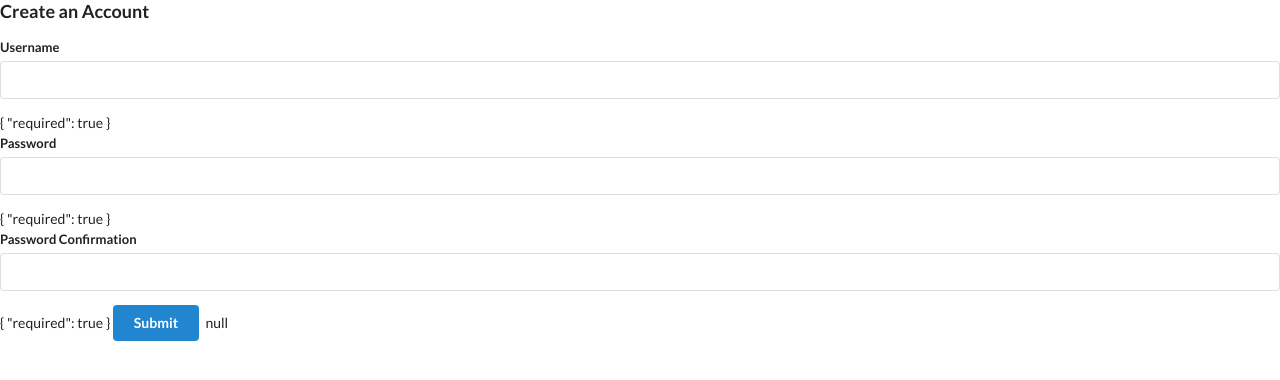
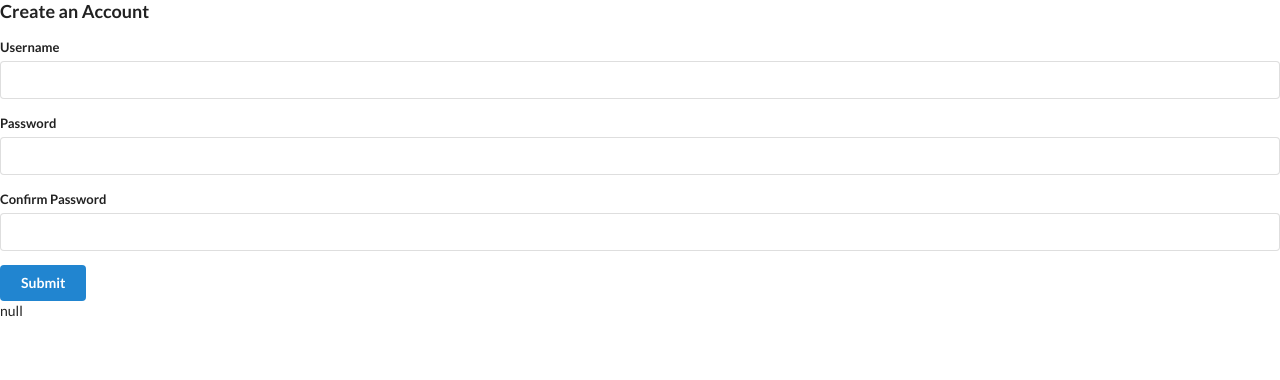
Before and after one commit to pcraven18/emailclient, an Angular app: page /signup in a window 1280 px wide. Shown: the top 380 px of the page. Built offline with nearby package versions, Linux system fonts and the light colour scheme.

Commit message:
adds custom validator messages

```diff
--- a/src/app/auth/auth.module.ts
+++ b/src/app/auth/auth.module.ts
@@ -5,7 +5,7 @@ import { ReactiveFormsModule } from '@angular/forms';
 import { AuthRoutingModule } from './auth-routing.module';
 import { SigninComponent } from './signin/signin.component';
 import { SignupComponent } from './signup/signup.component';
-
+import { SharedModule } from '../shared/shared.module';
 
 @NgModule({
   declarations: [SigninComponent, SignupComponent],
@@ -13,7 +13,7 @@ import { SignupComponent } from './signup/signup.component';
     CommonModule,
     AuthRoutingModule,
     ReactiveFormsModule,
-
+    SharedModule
   ]
 })
 export class AuthModule { }
--- /dev/null
+++ b/src/app/auth/auth.service.ts
@@ -0,0 +1,20 @@
+import { Injectable } from '@angular/core';
+import { HttpClient } from '@angular/common/http';
+
+interface UsernameAvailableResponse {
+  available: boolean;
+}
+
+@Injectable({
+  providedIn: 'root'
+})
+export class AuthService {
+
+  constructor(private http: HttpClient) { }
+
+  usernameAvailable(username: string) {
+    return this.http.post<UsernameAvailableResponse>('https://api.angular-email.com/auth/username', {
+            username // comes from api docs
+        })
+  }
+}
--- a/src/app/auth/signup/signup.component.css
+++ b/src/app/auth/signup/signup.component.css
@@ -0,0 +1,7 @@
+.basic.label {
+    margin-bottom: 0.5em;
+}
+
+button {
+    margin-bottom: 0.5em;
+}
--- a/src/app/auth/signup/signup.component.html
+++ b/src/app/auth/signup/signup.component.html
@@ -1,11 +1,13 @@
 <h3>Create an Account</h3>
 <form class="ui form" [formGroup] ="authForm">
-    <div class="field">
+    <!-- Below comments have been replaced by reusable input component -->
+
+    <!-- <div class="field">
         <label>Username</label>
         <input formControlName="username" />
-    </div>
-    {{ authForm.get('username').errors | json }}
-    <div class="field">
+    </div> -->
+    <!-- {{ authForm.get('username').errors | json }} -->
+    <!-- <div class="field">
         <label>Password</label>
         <input formControlName="password" />
     </div>
@@ -14,9 +16,41 @@
         <label>Password Confirmation</label>
         <input formControlName="passwordConfirmation" />
     </div>
-    {{ authForm.get('passwordConfirmation').errors | json }}
+    {{ authForm.get('passwordConfirmation').errors | json }} -->
 
-    <button class="ui submit button primary">Submit</button>
 
+    <app-input
+        inputType="text"
+        label="Username"
+        [control]="authForm.get('username')"
+    ></app-input>
+    <app-input
+        inputType="password"
+        label="Password"
+        [control]="authForm.get('password')"
+    ></app-input>
+    <app-input
+        inputType="password"
+        label="Confirm Password"
+        [control]="authForm.get('passwordConfirmation')"
+    ></app-input>
+
+    <!-- only show the errors div id the user has touched both password fields and ended up with errors -->
+    <div
+        *ngIf="authForm.get('password').touched &&
+        authForm.get('passwordConfirmation').touched &&
+        authForm.errors"
+        class="ui red basic label"
+    >
+        <p *ngIf="authForm.errors.passwordsDontMatch">
+            Password and Confirm Password must match.
+        </p>
+    </div>
+
+    <div class="submit button primary">
+        <button class="ui submit button primary">
+            Submit
+        </button>
+    </div>
     {{ authForm.errors | json }}
 </form>
--- a/src/app/auth/validators/unique-username.ts
+++ b/src/app/auth/validators/unique-username.ts
@@ -1,8 +1,9 @@
 import { Injectable } from '@angular/core';
-import { HttpClient } from '@angular/common/http';
 import { AsyncValidator, FormControl } from '@angular/forms';
 import { map, catchError } from 'rxjs/operators';
 import { of } from 'rxjs';
+
+import { AuthService } from '../auth.service';
 
 // below marks the UniqueUsername class as using the Ingectable decorator.
 // this enables the UniqueUsername class to use the Dependancy Injection system (ABootcamp2020 vid 278)
@@ -11,7 +12,7 @@ import { of } from 'rxjs';
 })
 
 export class UniqueUsername implements AsyncValidator{
-    constructor(private http: HttpClient) { }
+    constructor(private authService: AuthService) { }
 
     // arrow function used below so that 'this' is not undefined.
     // context of function is now 'bound' to the UniqueUsername class
@@ -23,9 +24,8 @@ export class UniqueUsername implements AsyncValidator{
         // Async validator should return an OBSERVABLE.
         // If an error is emmited it must be caught otherwise it will skip over some
         // operators in the pipe and be emmitted as an error object instead of an observable.
-        return this.http.post<any>('https://api.angular-email.com/auth/username', {
-            username: value // comes from api docs
-        }).pipe(
+        return this.authService.usernameAvailable(value)
+        .pipe(
             map((value)=> {
                 if (value.available){
                     return null; // the only way we end up in this map() is if the request was succesful. so just return null
@@ -35,7 +35,7 @@ export class UniqueUsername implements AsyncValidator{
                 console.log(err);
                 if (err.error.username) {
                     // of() is a shortcut for creating a new observable.
-                    return of({ nonUniquiquUsername: true })
+                    return of({ nonUniqueUsername: true })
                 } else {
                     return of({ noConnection: true });
                 }
--- a/src/app/shared/input/input.component.css
+++ b/src/app/shared/input/input.component.css
@@ -0,0 +1,4 @@
+:host {
+    display: block;
+    margin-bottom: 1em;
+}
--- a/src/app/shared/input/input.component.html
+++ b/src/app/shared/input/input.component.html
@@ -1 +1,35 @@
-<p>input works!</p>
+<div class="field">
+    <label>{{ label }}</label>
+    <input
+        [type]="inputType"
+        [formControl]="control"
+    />
+    <div *ngIf="showErrors()" class="ui pointing red basic label">
+        <p *ngIf="control.errors.required">
+            Value is required
+        </p>
+        <p *ngIf="control.errors.minlength">
+            Value you entered is
+            {{ control.errors.minlength.actualLength }}
+            character(s) long, but it must be at least
+            {{ control.errors.minlength.requiredLength }}
+            characters.
+        </p>
+        <p *ngIf="control.errors.maxlength">
+            Value you entered is
+            {{ control.errors.maxlength.actualLength }}
+            character(s) long, but it cannot be longer than
+            {{ control.errors.maxlength.requiredLength }}
+            characters.
+        </p>
+        <p *ngIf="control.errors.pattern">
+            Invalid format.
+        </p>
+        <p *ngIf="control.errors.nonUniqueUsername">
+            Username is taken.
+        </p>
+        <p *ngIf="control.errors.noConnection">
+            Unable to confirm that this username is unique.
+        </p>
+    </div>
+</div>
--- a/src/app/shared/input/input.component.ts
+++ b/src/app/shared/input/input.component.ts
@@ -1,4 +1,5 @@
-import { Component, OnInit } from '@angular/core';
+import { Component, OnInit, Input } from '@angular/core';
+import { FormControl } from '@angular/forms';
 
 @Component({
   selector: 'app-input',
@@ -7,9 +8,18 @@ import { Component, OnInit } from '@angular/core';
 })
 export class InputComponent implements OnInit {
 
+  @Input() label: string;
+  @Input() control: FormControl;
+  @Input() inputType: string;
+
   constructor() { }
 
   ngOnInit(): void {
   }
 
+  showErrors() {
+    // only show an error if the field is dirty, touched and there are errors to show
+    const { dirty, touched, errors } = this.control;
+    return dirty && touched && errors;
+  }
 }
```
Also changed, not shown: src/app/shared/shared.module.ts (+5 -3 lines), 1 other file (tests, documents, lock files or other folders).
